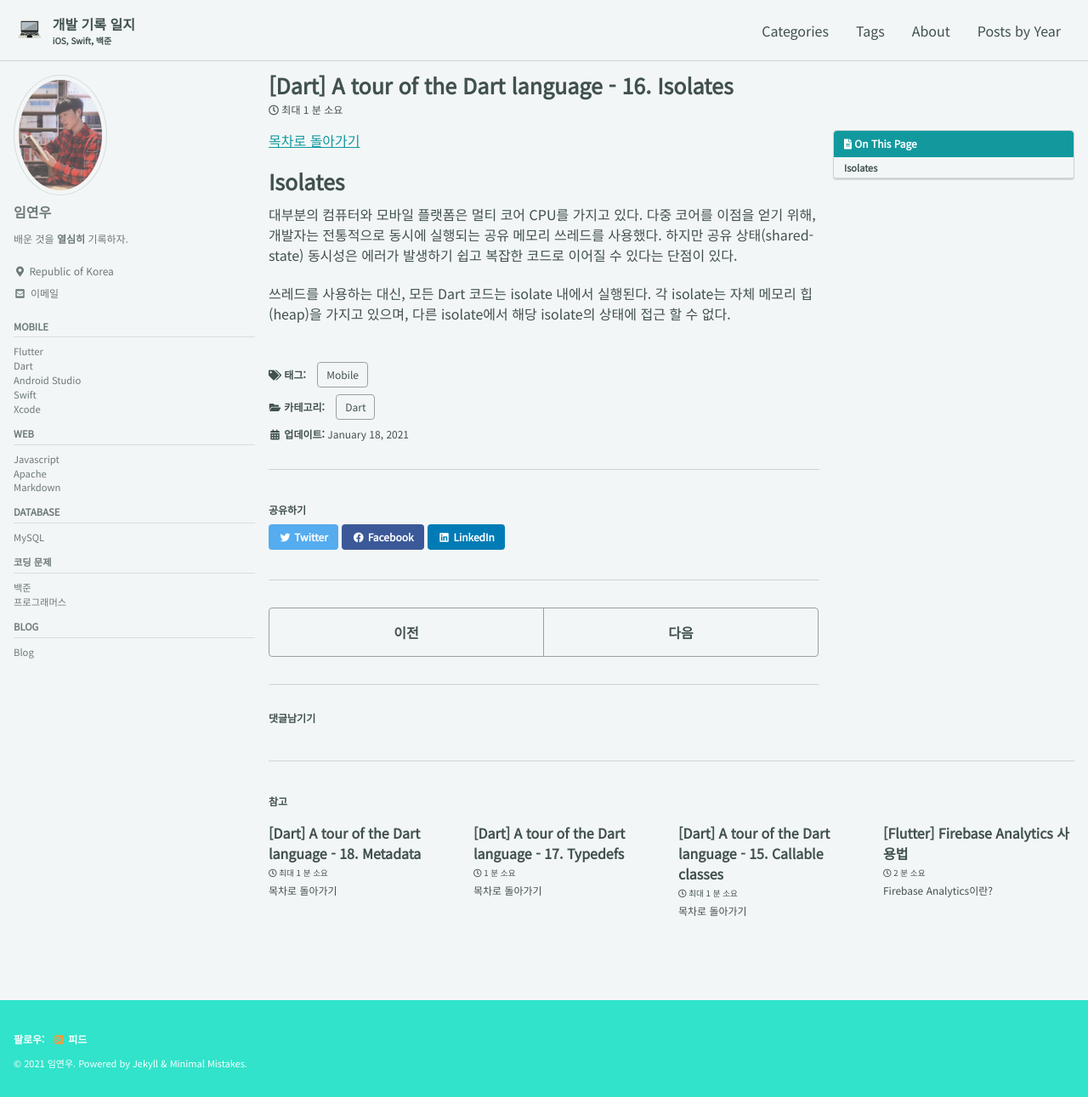
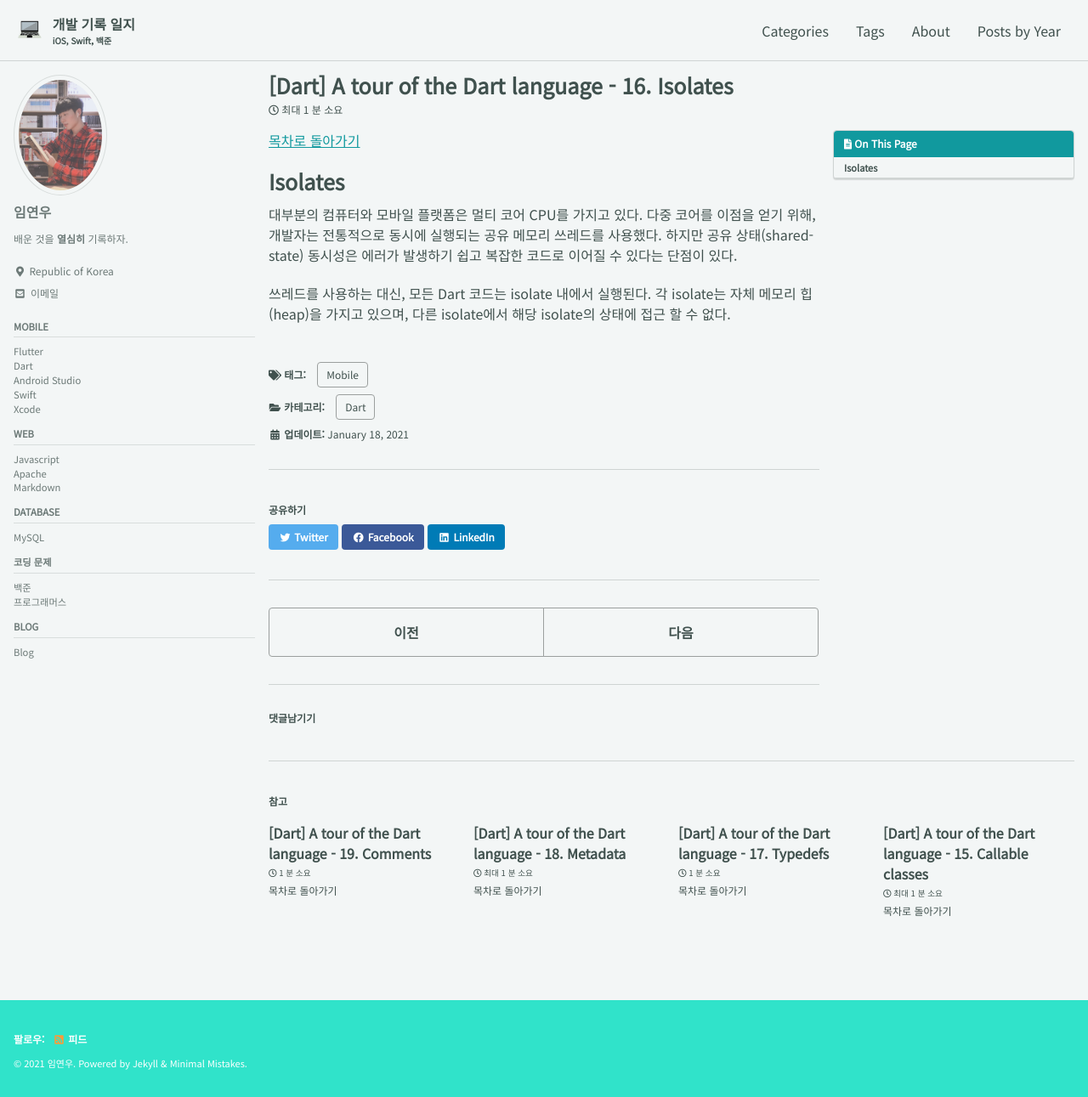
Before and after one commit to terry1213/terry1213.github.io, a Jekyll site: the page built from _posts/2021-01-18-dart-a-tour-of-the-dart-language-16-isolates.md, in a window 1280 px wide and 1291 px high. Shown: the whole window at 85% size. Built offline with Jekyll 4.4.1, drawn with Linux system fonts in a browser that asks for light colours; cached includes are drawn as plain includes; comment, search, counter and statistics services are not loaded; some of the changed lines change nothing that is shown.

Commit message:
[CREATE] [Dart] A tour of the Dart language - 19. Comments

````diff
--- a/_posts/2020-12-26-a-tour-of-the-dart-language.md
+++ b/_posts/2020-12-26-a-tour-of-the-dart-language.md
@@ -32,4 +32,4 @@
 16.  [Isolates](/dart/dart-a-tour-of-the-dart-language-16-isolates/)
 17.  [Typedefs](/dart/dart-a-tour-of-the-dart-language-17-typedefs/)
 18.  [Metadata](/dart/dart-a-tour-of-the-dart-language-18-metadata/)
-19.  [~~Comments~~](http://)
+19.  [Comments](/dart/dart-a-tour-of-the-dart-language-19-comments/)
--- /dev/null
+++ b/_posts/2021-01-23-dart-a-tour-of-the-dart-language-19-comments.md
@@ -0,0 +1,76 @@
+---
+title: "[Dart] A tour of the Dart language - 19. Comments"
+categories:
+- Dart
+tags:
+- Mobile
+---
+
+[목차로 돌아가기](/dart/a-tour-of-the-dart-language/)
+
+# Comments
+
+Dart는 한 줄(single-line) 주석, 여러 줄(multi-line) 주석, 문서화(documentation) 주석을 제공한다.
+
+## Single-line comments
+
+한 줄 주석은 `//` 로 시작한다. `//` 부터 해당 라인 끝까지는 Dart 컴파일러가 무시한다.
+
+``` dart
+void main() {
+  // TODO: refactor into an AbstractLlamaGreetingFactory?
+  print('Welcome to my Llama farm!');
+}
+```
+
+## Multi-line comments
+
+여러 줄 주석은 `/*` 로 시작해서 `*/`로 끝난다. `/*` 와 `*/ `사이에 있는 모든 것은 Dart 컴파일러가 무시한다. 여러 줄 주석은 중첩될 수 있다.
+
+``` dart
+void main() {
+  /*
+   * This is a lot of work. Consider raising chickens.
+
+  Llama larry = Llama();
+  larry.feed();
+  larry.exercise();
+  larry.clean();
+   */
+}
+```
+
+## Documentation comments
+
+문서화 주석은 `///`나 `/**`로 시작하는 여러 줄 혹은 한 줄 이다. `///`를 연속된 라인에 사용하면 여러 줄 문서화 주석이 되는 것이다.
+
+문서화 주석 안에서 Dart 컴파일러는 `[]` 괄호로 묶여있는 것을 제외한 모든 텍스트를 무시한다. 괄호를 사용하여 클래스, 메소드, 필드, 최상위 변수, 함수, 파라미터들을 참조할 수 있다. 괄호 안에 텍스트들은 문서화된 프로그램 요소들의 범위 안에서 결정된다.
+
+아래는 다른 클래스와 argument에 대한 참조를 포함하는 문서화 주석의 예시이다.
+
+``` dart
+/// A domesticated South American camelid (Lama glama).
+///
+/// Andean cultures have used llamas as meat and pack
+/// animals since pre-Hispanic times.
+class Llama {
+  String name;
+
+  /// Feeds your llama [Food].
+  ///
+  /// The typical llama eats one bale of hay per week.
+  void feed(Food food) {
+    // ...
+  }
+
+  /// Exercises your llama with an [activity] for
+  /// [timeLimit] minutes.
+  void exercise(Activity activity, int timeLimit) {
+    // ...
+  }
+}
+```
+
+생성된 문서에서 `[Food]` 부분은 Food 클래스에 대한 API 문서와 연결된 링크가 된다.
+
+Dart 코드를 파싱하고 이를 HTML 문서로 변환하기 위해선 SDK의 documentation generation tool을 사용하면 된다.
````
